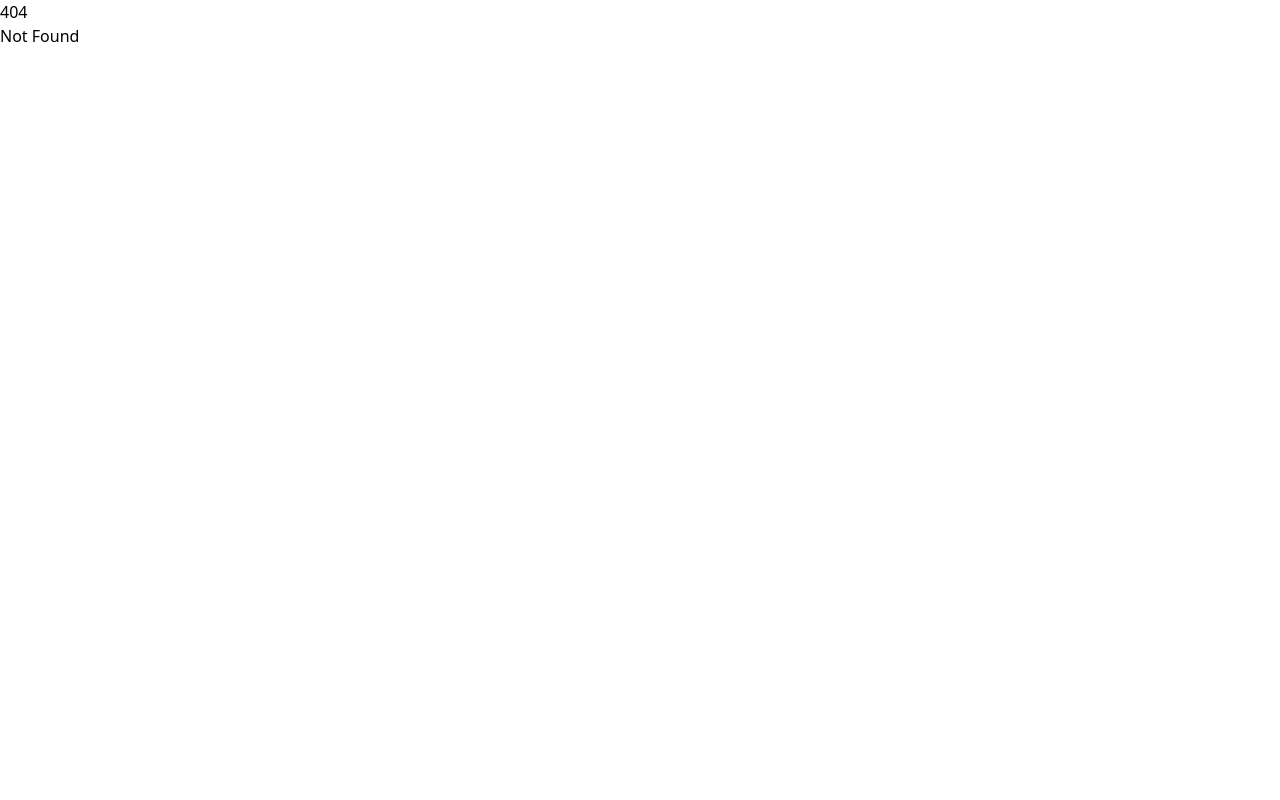
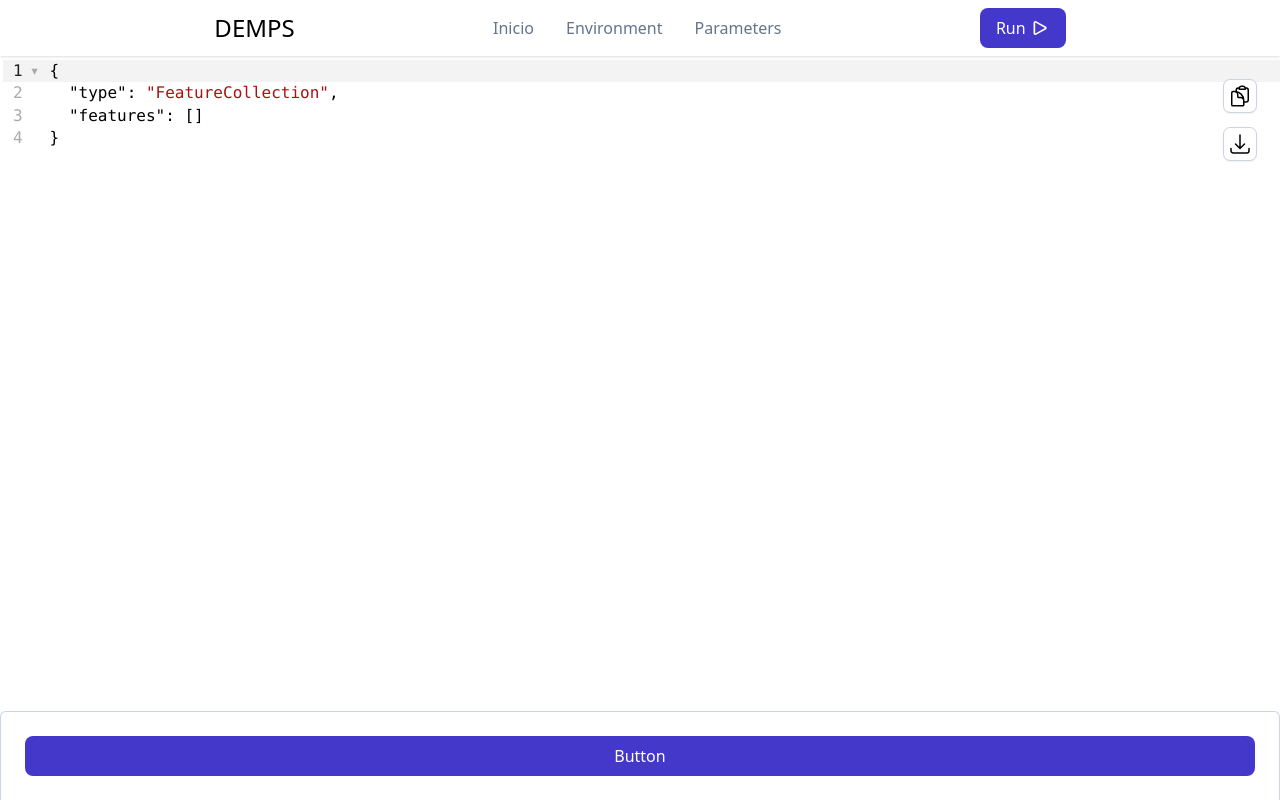
Before and after one commit to ariel-salgado/demps, a SvelteKit app: page /environment in a window 1280 px wide. Before the commit this address had no page. Built offline with nearby package versions, Linux system fonts and the light colour scheme.

Commit message:
Added environment route

```diff
--- /dev/null
+++ b/src/routes/(app)/environment/+page.svelte
@@ -0,0 +1,16 @@
+<script lang="ts">
+	import { Button } from '$lib/components/ui/button';
+	import { Editor, Widgets, Clipboard, Download } from '$lib/components/codemirror';
+</script>
+
+<Editor>
+	{#snippet widgets()}
+		<Widgets>
+			<Clipboard />
+			<Download />
+		</Widgets>
+	{/snippet}
+	{#snippet actions()}
+		<Button>Button</Button>
+	{/snippet}
+</Editor>
```
